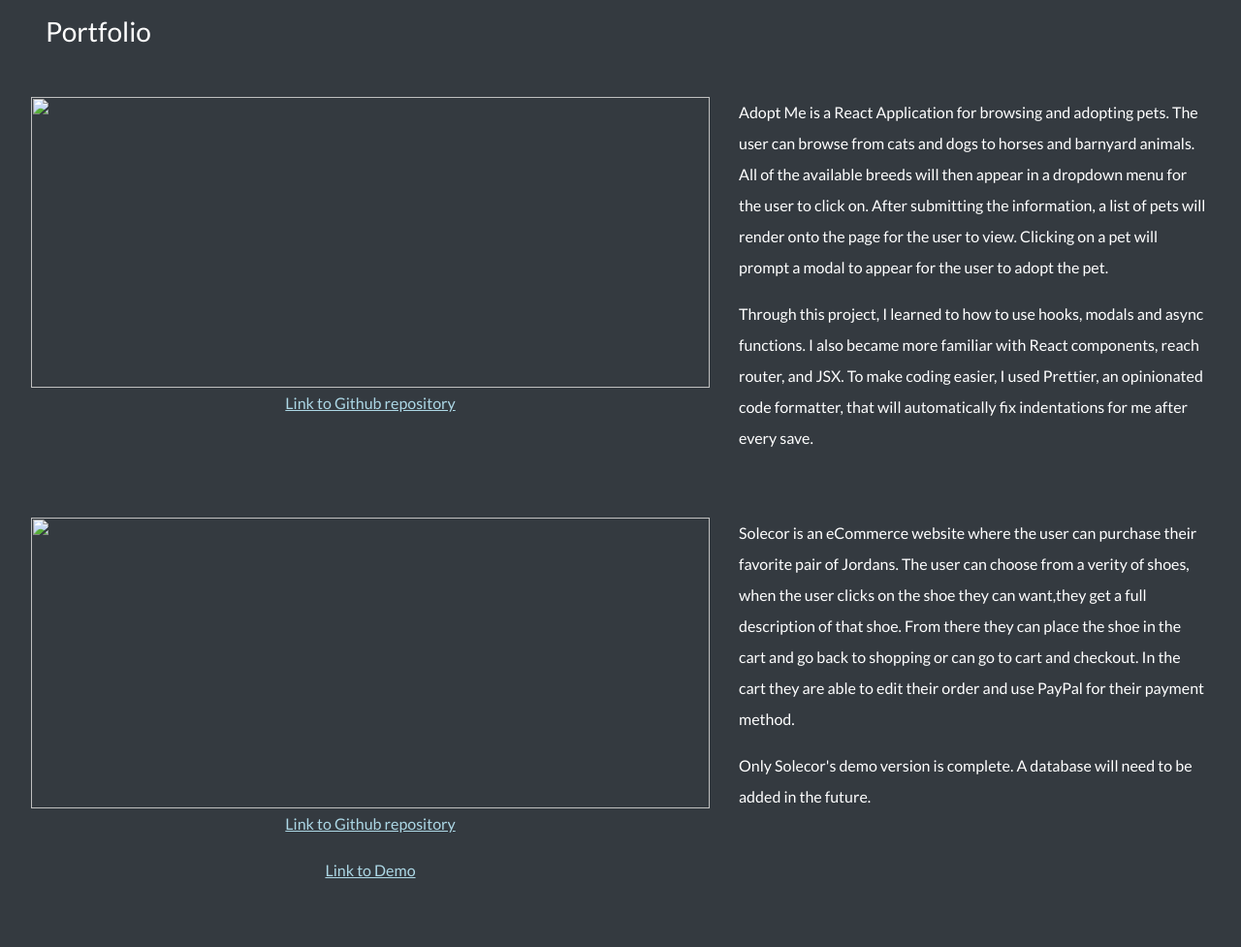
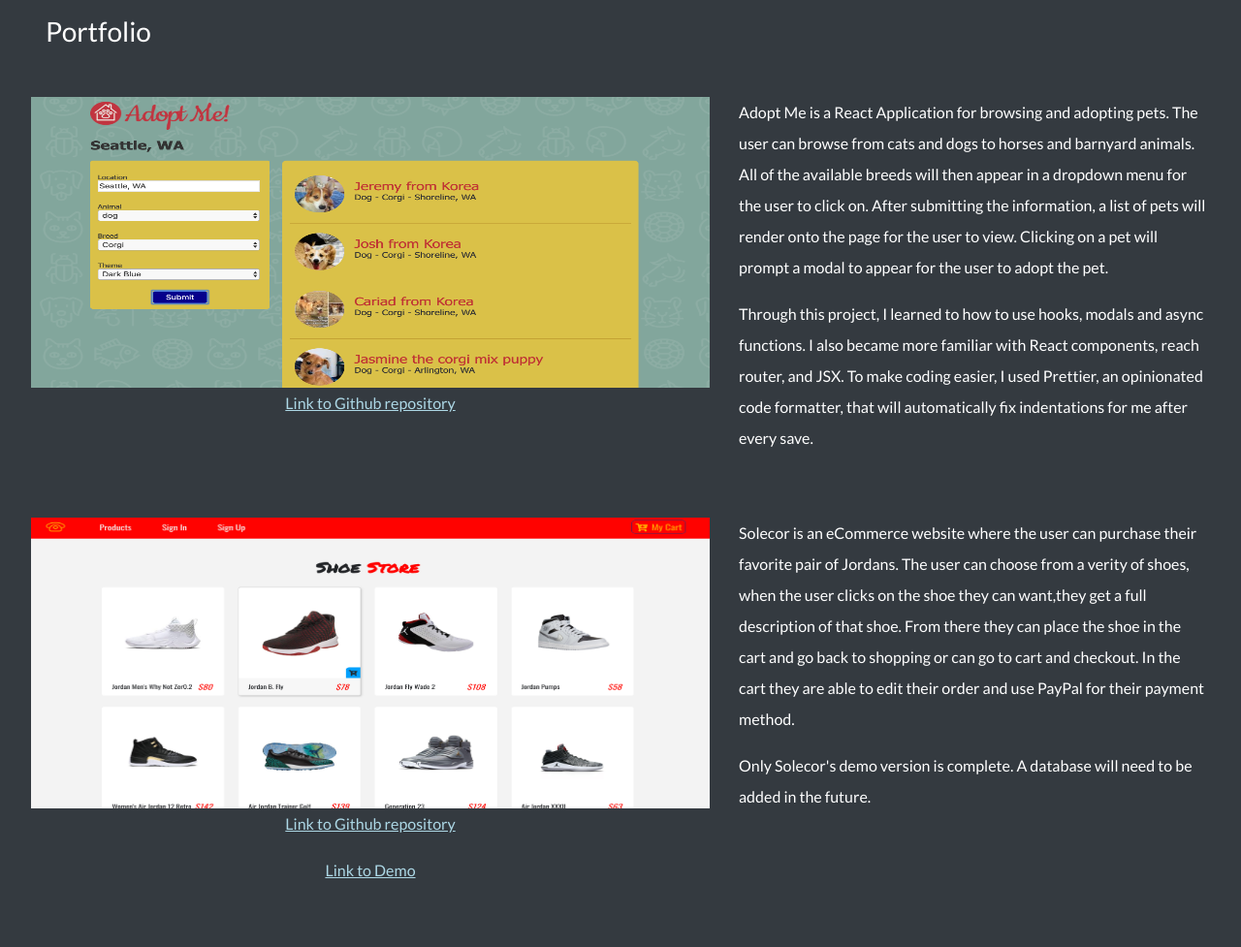
Before and after one commit to aktran321/aktran321-bootstrap-portfolio, a website: page index.html in a window 1280 px wide. Shown: the part 1180-2157 px from the top of the page at 97% size. Drawn offline with nearby package versions, Linux system fonts and the light colour scheme.

Commit message:
added new picture for block

```diff
--- a/index.html
+++ b/index.html
@@ -121,7 +121,7 @@
           <!--Adopt Me-->
           <div class="row project">
             <div class="col">
-              <img src="adopt-me.png" />
+              <img src="images/adopt-me.png" />
               <a href="https://github.com/aktran321/adopt-me-v2"
                 ><p class="text-center link">
                   Link to Github repository
@@ -151,7 +151,7 @@
           <!--Solecor-->
           <div class="row project">
             <div class="col">
-              <img src="solecor.png" />
+              <img src="images/solecor.png" />
               <a href="https://github.com/aktran321/solecor"
                 ><p class="text-center link">
                   Link to Github repository
```
